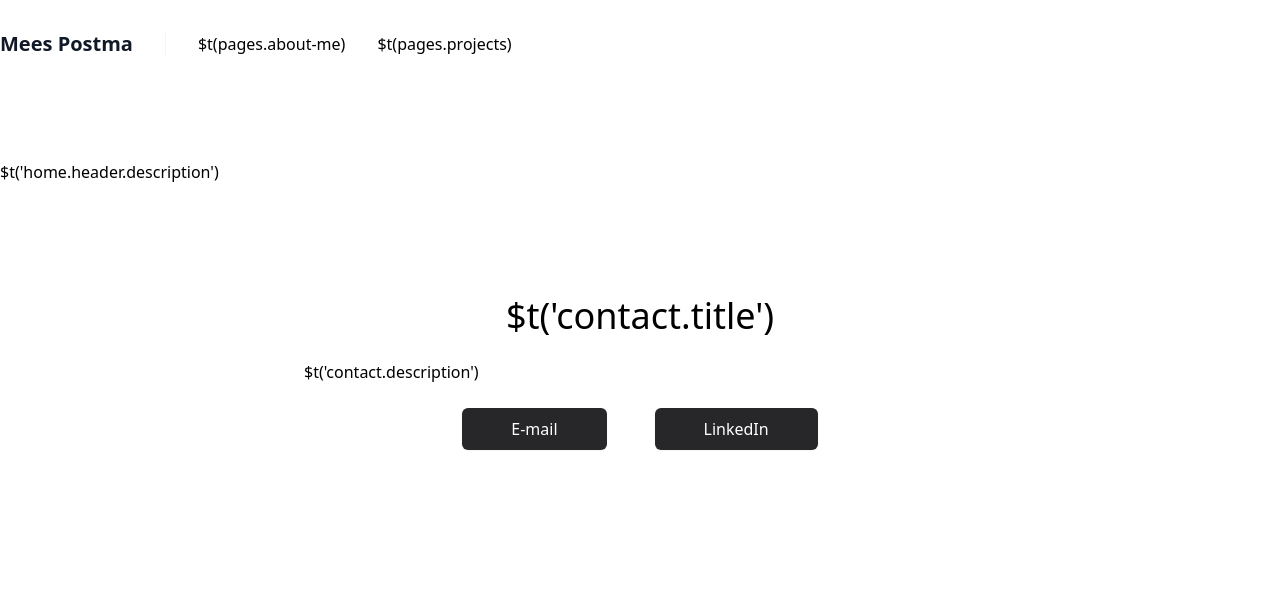
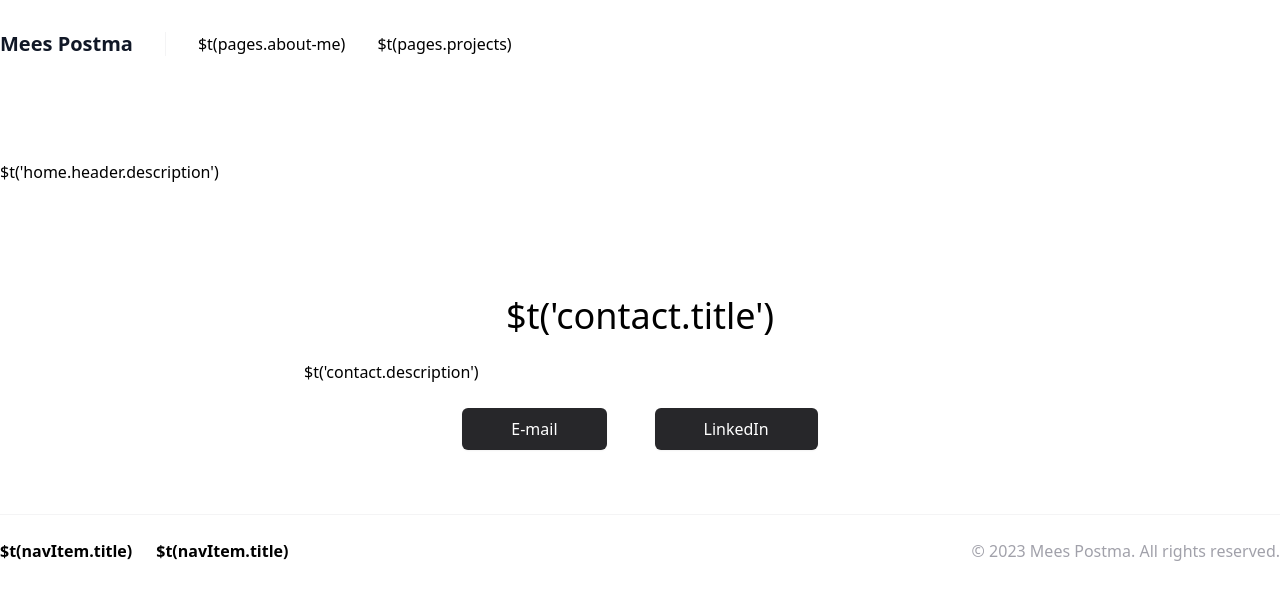
Before and after one commit to MeesPos/meespostma.nl, a Next.js app: page / in a window 1280 px wide. Shown: the top 600 px of the page. Built offline with nearby package versions, Linux system fonts and the light colour scheme.

Commit message:
Added footer

```diff
--- /dev/null
+++ b/components/footer.tsx
@@ -0,0 +1,39 @@
+import dayjs from "dayjs";
+
+export default function Footer() {
+  const navItems: Array<{
+    title: string;
+    href: string;
+  }> = [
+    {
+      title: "pages.about-me",
+      href: "/about-me",
+    },
+    {
+      title: "pages.projects",
+      href: "/projects",
+    },
+  ];
+
+  return (
+    <div className="mt-16">
+      <div className="w-full border-t border-zinc-100" />
+
+      <div className="max-w-7xl mx-auto py-6 flex flex-col sm:flex-row w-11/12 lg:w-full">
+        <div className="flex flex-wrap gap-6 font-bold grow mx-auto">
+          {navItems.map((navItem, index) => {
+            return (
+              <a key={index} href={navItem.href}>
+                $t(navItem.title)
+              </a>
+            );
+          })}
+        </div>
+
+        <div className="sm:text-right text-center grow text-zinc-400 mt-4 sm:mt-0">
+          <p>&copy; {dayjs().year()} Mees Postma. All rights reserved.</p>
+        </div>
+      </div>
+    </div>
+  );
+}
--- a/layouts/default.tsx
+++ b/layouts/default.tsx
@@ -1,4 +1,5 @@
 import ContactSection from "../components/contact";
+import Footer from "../components/footer";
 import Navigation from "../components/navigation";
 
 export default function DefaultLayout({
@@ -17,7 +18,7 @@ export default function DefaultLayout({
 
         <ContactSection />
 
-        {/* <Footer /> */}
+        <Footer />
       </div>
     </div>
   );
--- a/package.json
+++ b/package.json
@@ -13,6 +13,7 @@
     "@types/node": "18.11.18",
     "@types/react": "18.0.26",
     "@types/react-dom": "18.0.10",
+    "dayjs": "^1.11.7",
     "eslint": "8.31.0",
     "eslint-config-next": "13.1.1",
     "next": "13.1.1",
```
Also changed, not shown: 1 other file (tests, documents, lock files or other folders).
